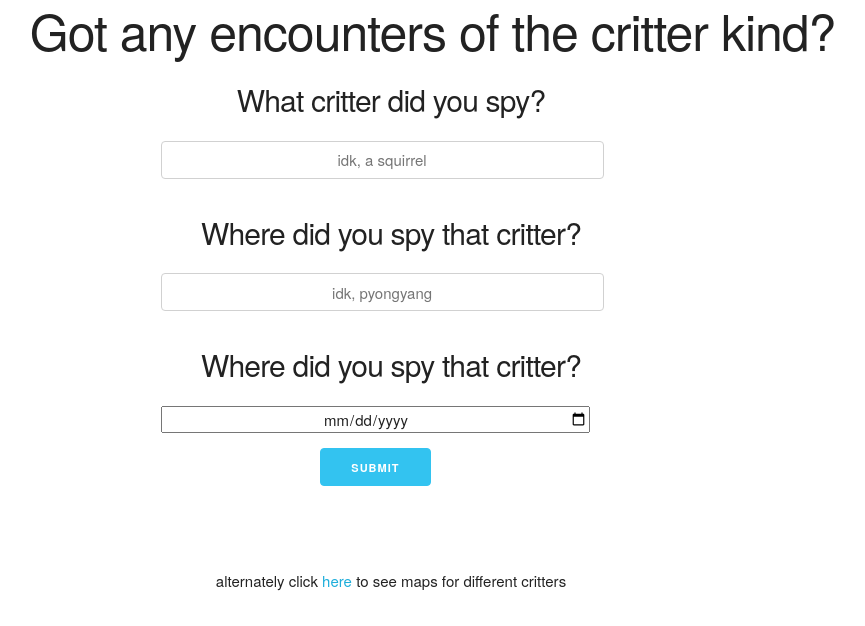
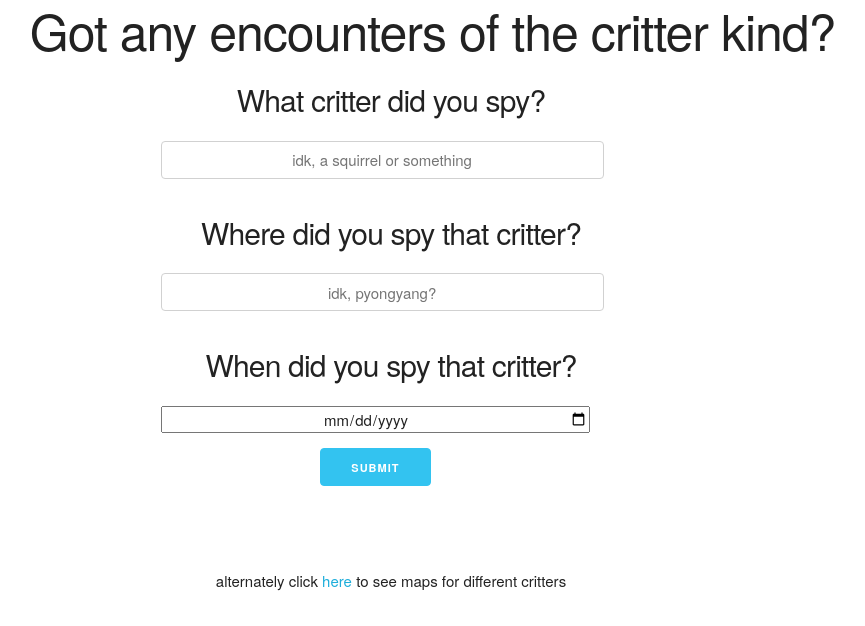
Before and after one commit to findoslice/animaltracker, a Flask app: page / in a window 1280 px wide. Shown: the top 626 px of the page, without its empty margins (249-1114 px from the left). Run offline with Flask 2, Linux system fonts and the light colour scheme.

Commit message:
final commit probably round 2

```diff
--- a/app/templates/submit.html
+++ b/app/templates/submit.html
@@ -13,12 +13,12 @@
         <div class = "six columns offset-by-three" style = "align-content:center;">
             <form method="post" action ="/submit">
                 <label style = "text-align:center;"><h4>What critter did you spy?</h4></label>
-                <input  type="text" placeholder="idk, a squirrel" name="critter" id = "text" align = "center" size="50" style = "text-align:center;position:absolute;"><br><br><br>
+                <input  type="text" placeholder="idk, a squirrel or something" name="critter" id = "text" align = "center" size="50" style = "text-align:center;position:absolute;"><br><br><br>
 
                 <label style = "text-align:center;"><h4>Where did you spy that critter?</h4></label>
-                <input  type="text" placeholder="idk, pyongyang" name="location" id = "text" align = "center" size="50" style = "text-align:center;position:absolute;"><br><br><br>
+                <input  type="text" placeholder="idk, pyongyang?" name="location" id = "text" align = "center" size="50" style = "text-align:center;position:absolute;"><br><br><br>
 
-                <label for="date" style="text-align:center;"><h4>Where did you spy that critter?</h4></label>
+                <label for="date" style="text-align:center;"><h4>When did you spy that critter?</h4></label>
                 <input type="date" id="text" style="width:92%;text-align:center;" name = "date" align = "center">
 
                 <div class = "one column offset-by-four">
```
